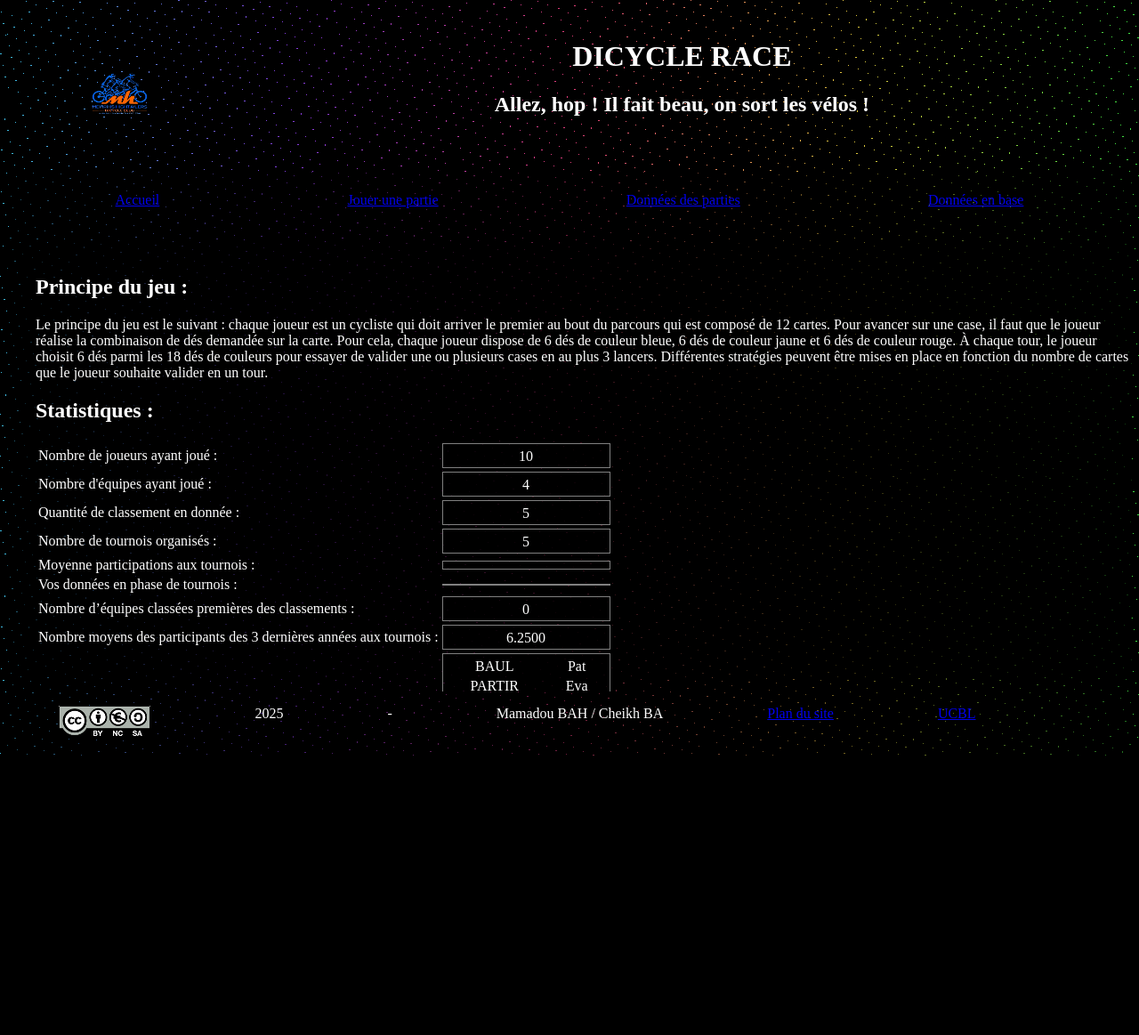
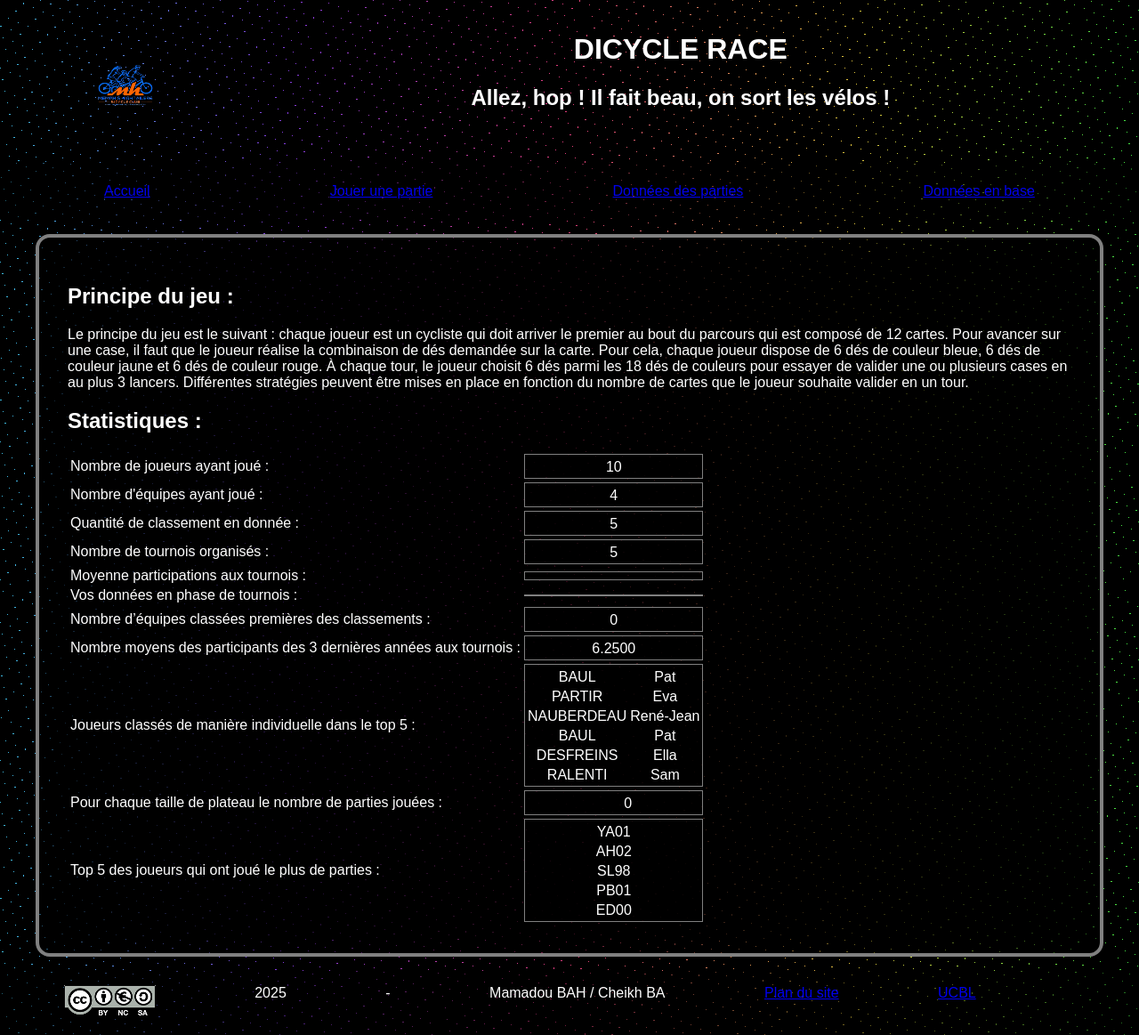
Before and after one commit to Sheik-info/Dicycle_race_game, a PHP site: page / in a window 1280 px wide. Shown: the whole page at 89% size. Before the commit the page ends 849 px from the top, so only its background shows below. Run offline with PHP 8.4, Linux system fonts and the light colour scheme; data comes from the database, SQL or seed files in the repository; data that the repository does not hold is empty.

Commit message:
Update style.css

```diff
--- a/css/style.css
+++ b/css/style.css
@@ -1,48 +1,36 @@
+/* Général */
 body {
-    background-image: repeating-linear-gradient(135deg, rgb(0, 0, 0) 0px, rgb(0, 0, 0) 10px, transparent 10px, transparent 11px), repeating-linear-gradient(22.5deg, rgb(0, 0, 0) 0px, rgb(0, 0, 0) 10px, transparent 10px, transparent 11px), linear-gradient(90deg, hsl(194, 74%, 56%), hsl(266, 74%, 56%), hsl(338, 74%, 56%), hsl(50, 74%, 56%), hsl(122, 74%, 56%));
-    height: 65vh;
+    background-image: repeating-linear-gradient(135deg, rgb(0, 0, 0) 0px, rgb(0, 0, 0) 10px, transparent 10px, transparent 11px),
+                      repeating-linear-gradient(22.5deg, rgb(0, 0, 0) 0px, rgb(0, 0, 0) 10px, transparent 10px, transparent 11px),
+                      linear-gradient(90deg, hsl(194, 74%, 56%), hsl(266, 74%, 56%), hsl(338, 74%, 56%), hsl(50, 74%, 56%), hsl(122, 74%, 56%));
+    min-height: 100vh; /* Remplace height: 65vh pour éviter les coupures */
+    margin: 0;
+    padding: 0;
+    font-family: Arial, sans-serif; /* Ajout d'une police par défaut */
 }
 
+/* Structure principale */
 header,
 nav,
 main,
 footer {
-    padding: 1em 0;
-}
-
-header {
-    display: flex;
-    background-image: repeating-linear-gradient(135deg, rgb(0, 0, 0) 0px, rgb(0, 0, 0) 10px, transparent 10px, transparent 11px), repeating-linear-gradient(22.5deg, rgb(0, 0, 0) 0px, rgb(0, 0, 0) 10px, transparent 10px, transparent 11px), linear-gradient(90deg, hsl(194, 74%, 56%), hsl(266, 74%, 56%), hsl(338, 74%, 56%), hsl(50, 74%, 56%), hsl(122, 74%, 56%));
-
-
-    body {
-        background-color: lightgray;
-        height: 100vh;
-    }
-
-    header,
-    nav,
-    main,
-    footer {
-        padding: 1em 0;
+    padding: 1em;
 }
 
 header {
     display: flex;
     justify-content: flex-start;
-        background-color: transparent;
+    background-image: repeating-linear-gradient(135deg, rgb(0, 0, 0) 0px, rgb(0, 0, 0) 10px, transparent 10px, transparent 11px),
+                      repeating-linear-gradient(22.5deg, rgb(0, 0, 0) 0px, rgb(0, 0, 0) 10px, transparent 10px, transparent 11px),
+                      linear-gradient(90deg, hsl(194, 74%, 56%), hsl(266, 74%, 56%), hsl(338, 74%, 56%), hsl(50, 74%, 56%), hsl(122, 74%, 56%));
     color: white;
     text-align: center;
-
 }
 
-
 .header_titre {
+    width: 80%;
+    margin: 0 auto;
     color: white;
-        text-align: center;
-        margin-left: auto;
-        margin-left: auto;
-        width: 80%;
 }
 
 .header_logo {
@@ -50,47 +38,54 @@ header {
     padding-top: 1%;
 }
 
-    .header_logo>a>img {
+.header_logo a img {
     width: 60%;
+    max-width: 100%; /* Ajout pour la responsivité */
 }
 
 .main_div {
     display: flex;
     justify-content: space-between;
-        margin: auto;
+    margin: 1em auto;
     border: 4px solid gray;
     border-radius: 1em;
     box-sizing: border-box;
-        height: 100%;
+    min-height: 100%;
+    background-color: rgba(0, 0, 0, 0.5);
+    color: white;
+    max-width: 1200px; /* Ajout pour limiter la largeur sur grands écrans */
 }
 
 nav {
     display: flex;
     justify-content: space-around;
-        background-color: gray;
-        padding-left: 1em;
-        padding-right: 1em;
+    background-color: rgba(0, 0, 0, 0.5);
+    color: white;
+    padding: 1em;
     line-height: 2em;
-
+    border-radius: 10px;
 }
 
 main {
-        background-color: lightgrey;
-        padding-left: 1em;
+    background-color: rgba(0, 0, 0, 0.5);
+    color: white;
+    padding: 1em;
 }
 
 footer {
     display: flex;
     justify-content: space-around;
-        background-color: lightgrey;
+    background-color: rgba(0, 0, 0, 0.5);
+    color: white;
+    border-radius: 10px;
 }
 
+/* Éléments spécifiques */
 .notification {
-        background-color: #ffffe6;
+    background-color: rgba(255, 255, 230, 0.8); /* Légère opacité pour contraste */
     margin: 1em;
     padding: 1em;
     border: 1px solid #ffffe6;
-
 }
 
 .panneau {
@@ -101,198 +96,7 @@ header {
     text-align: center;
 }
 
-    .panneau>div {
-        margin-right: 2%;
-    }
-
-    .panneau_details {
-        width: 80%;
-    }
-
-    .table_resultat {
-        width: 100%;
-        border: 1px solid gray;
-        background-color: blue;
-        text-align: center;
-
-
-    }
-
-    .table_resultat>thead>tr {
-        border: 1px solid gray;
-        background-color: lightgrey;
-    }
-
-    .table_resultat>tbody>tr:hover {
-        cursor: pointer;
-        background-color: gray !important;
-        color: white;
-    }
-
-    .table_resultat>tbody>tr:nth-child(2n) {
-        border: 1px solid gray;
-        background-color: lightgrey;
-    }
-
-
-    .table_resultat>tbody>tr:nth-child(2n+1) {
-        border: 1px solid gray;
-        background-color: blue;
-    }
-
-    .bloc_commandes {
-        border: 1px solid gray;
-        border-radius: 2em;
-        background-color: blue;
-        margin-left: 5%;
-        margin-bottom: 2%;
-        padding: 10px 10px 10px 10px;
-        width: 90%;
-    }
-
-    .bloc_commandes>input[type=submit] {
-        width: 15%;
-        font-size: 1.2em;
-        margin-left: 4%;
-    }
-
-
-    .bloc_commandes>select {
-        width: 30%;
-        font-size: 1.2em;
-        margin-left: 1%;
-        margin-right: 1%;
-        text-align: center;
-    }
-
-    .bloc_commandes>input[type=submit]:hover,
-    .bloc_commandes>select:hover {
-
-        cursor: pointer;
-    }
-
-    .accueil_description {
-        font-weight: bold;
-        font-size: 20px;
-
-    }
-
-    .bloc_requete {
-        height: 30%;
-        width: 30%;
-        margin-left: 0px;
-
-        .accueil_auteurs {
-            color: #ff8000;
-
-        }
-
-        .descriptif {
-
-            margin-top: 25px;
-            margin-bottom: 25px;
-            border-style: solid;
-            border-color: gray;
-            background-color: red;
-            opacity: 0.6;
-
-
-        }
-
-        .resultat_requete {
-            cursor: pointer;
-            margin: auto;
-
-
-        }
-
-
-    }
-
-    justify-content: flex-start;
-    background-color: white;
-    color: white;
-    text-align: center;
-
-}
-
-
-.header_titre {
-    width: 80%;
-}
-
-.header_logo {
-    width: 20%;
-    padding-top: 1%;
-}
-
-.header_logo>a>img {
-    width: 20%;
-}
-
-.main_div {
-    display: flex;
-    justify-content: space-between;
-    margin: auto;
-    border: 4px transparent;
-    border-radius: 1em;
-    box-sizing: border-box;
-    height: 100%;
-    overflow-y: auto;
-    background-color: rgba(0, 0, 0, 0.5);
-    color: white;
-
-
-    .principal {
-        background-color: rgba(0, 0, 0, 0.5);
-        color: white;
-    }
-}
-
-nav {
-    display: flex;
-    justify-content: space-around;
-    background-color: rgba(0, 0, 0, 0.5);
-    color: #fff;
-    padding-left: 1em;
-    padding-right: 1em;
-    line-height: 2em;
-    border-radius: 10px;
-
-}
-
-main {
-    background-color: rgba(0, 0, 0, 0.5);
-    padding-left: 1em;
-
-}
-
-footer {
-    display: flex;
-    justify-content: space-around;
-    background-color: rgba(0, 0, 0, 0.5);
-    color: #fff;
-    border-radius: 10px;
-
-}
-
-.notification {
-    background-color: rgba(0, 0, 0, 0.5);
-    margin: 1em;
-    padding: 1em;
-    border: 1px solid #ffffe6;
-
-}
-
-.panneau {
-    display: flex;
-    justify-content: flex-start;
-    width: 100%;
-    overflow-y: auto;
-    text-align: center;
-}
-
-.panneau>div {
+.panneau > div {
     margin-right: 2%;
 }
 
@@ -304,51 +108,49 @@ footer {
     width: 100%;
     border: 1px solid gray;
     background-color: rgba(0, 0, 0, 0.5);
+    color: white;
     text-align: center;
-
-
 }
 
-.table_resultat>thead>tr {
+.table_resultat > thead > tr {
+    border: 1px solid gray;
+    background-color: rgba(0, 0, 0, 0.7); /* Légère différence pour contraste */
+}
+
+.table_resultat > tbody > tr:hover {
+    cursor: pointer;
+    background-color: gray;
+    color: white;
+}
+
+.table_resultat > tbody > tr:nth-child(even) {
     border: 1px solid gray;
     background-color: rgba(0, 0, 0, 0.5);
 }
 
-.table_resultat>tbody>tr:hover {
-    cursor: pointer;
-    background-color: gray !important;
-    color: white;
-}
-
-.table_resultat>tbody>tr:nth-child(2n) {
-    border: rgba(0, 0, 0, 0.5);
-    background-color: rgba(0, 0, 0, 0.5);
-}
-
-
-.table_resultat>tbody>tr:nth-child(2n+1) {
-    border: rgba(0, 0, 0, 0.5);
-    background-color: rgba(0, 0, 0, 0.5);
+.table_resultat > tbody > tr:nth-child(odd) {
+    border: 1px solid gray;
+    background-color: rgba(0, 0, 0, 0.6); /* Légère variation pour lisibilité */
 }
 
 .bloc_commandes {
-    border: rgba(0, 0, 0, 0.5);
+    border: 1px solid gray;
     border-radius: 2em;
     background-color: rgba(0, 0, 0, 0.5);
     margin-left: 5%;
     margin-bottom: 2%;
-    padding: 10px 10px 10px 10px;
+    padding: 10px;
     width: 90%;
+    color: white;
 }
 
-.bloc_commandes>input[type=submit] {
+.bloc_commandes > input[type="submit"] {
     width: 15%;
     font-size: 1.2em;
     margin-left: 4%;
 }
 
-
-.bloc_commandes>select {
+.bloc_commandes > select {
     width: 30%;
     font-size: 1.2em;
     margin-left: 1%;
```
Also changed, not shown: other parts of css/style.css (+40 -31 lines). Lines whose indentation alone changed are shown as unchanged.
